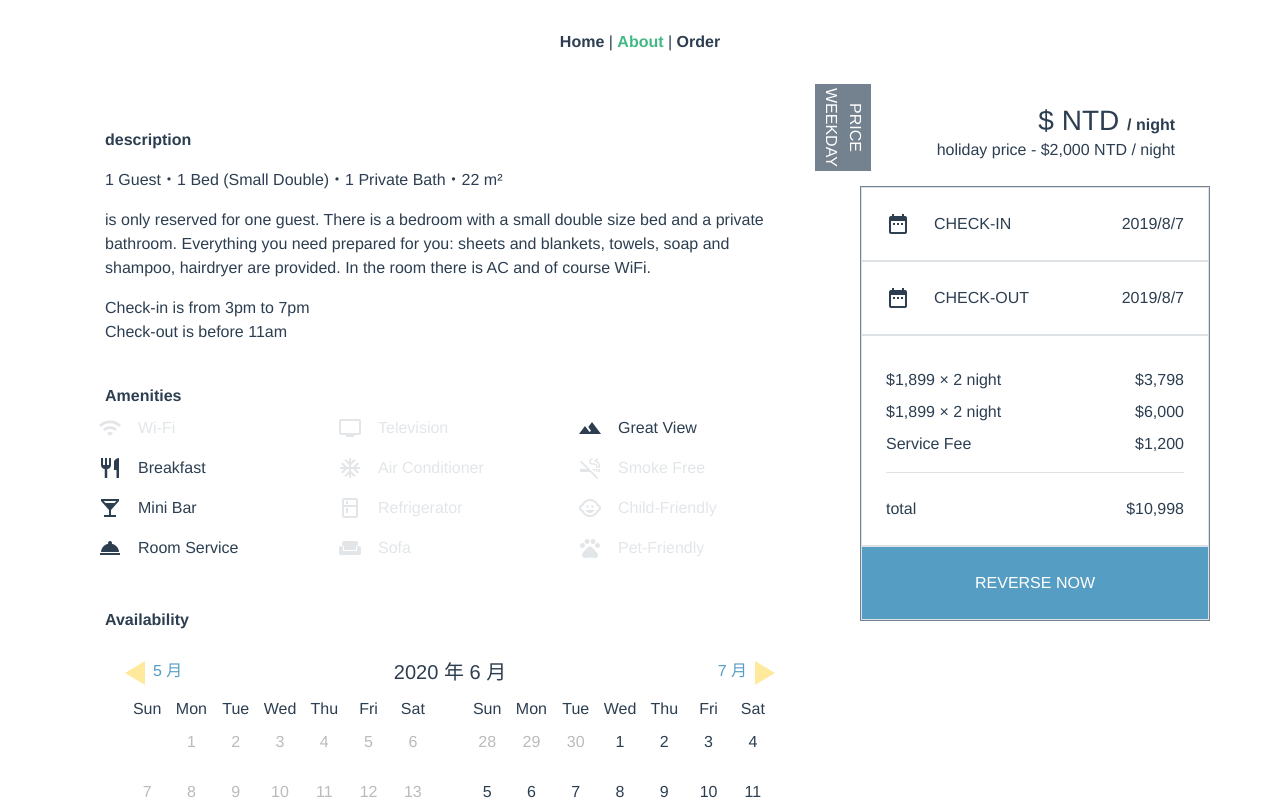
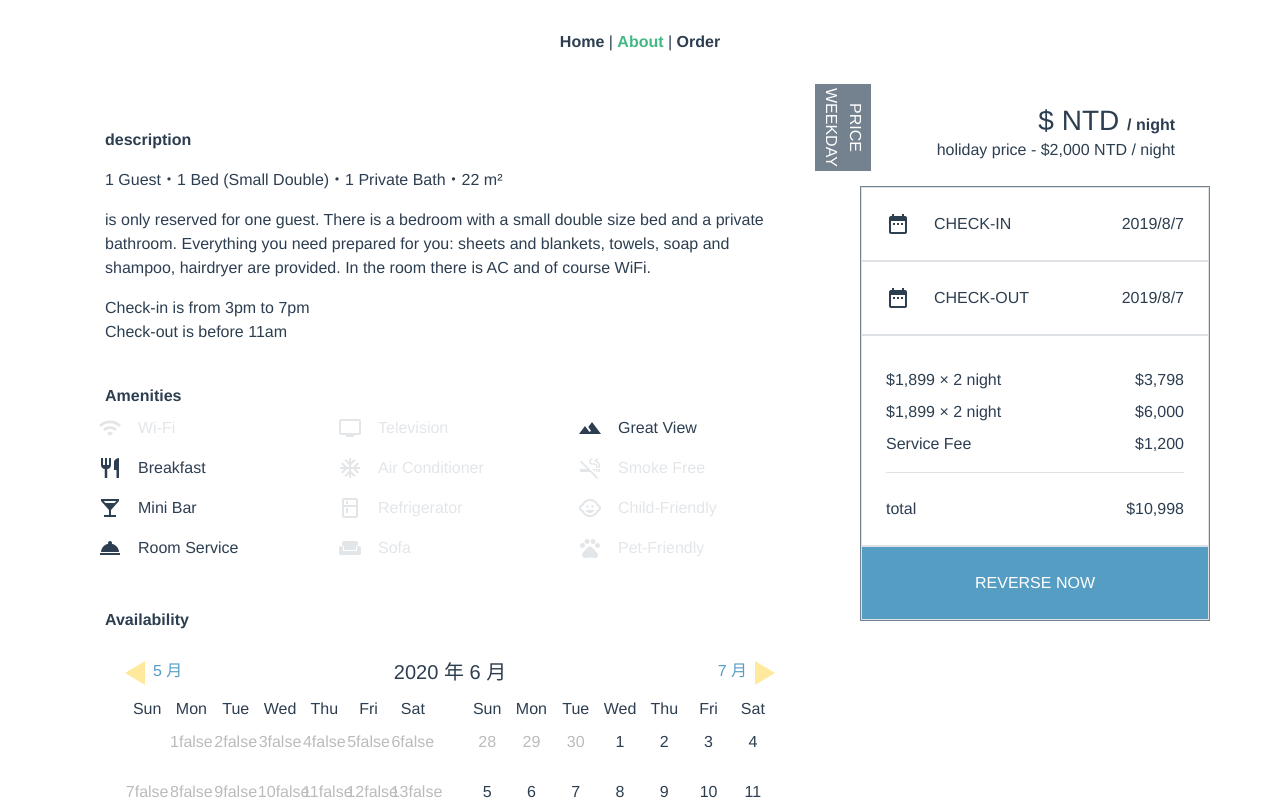
Before and after one commit to unizalin/F2E-Hotel-booking, a Vue app: page /about in a window 1280 px wide. Shown: the top 800 px of the page. Built offline with nearby package versions, Linux system fonts and the light colour scheme.

Commit message:
edit select date

```diff
--- a/src/components/Calendar.vue
+++ b/src/components/Calendar.vue
@@ -30,7 +30,7 @@
             <div class="day" v-for="(j,idx) in 7" :key="idx" :class="{pastDay:calendarMonth[(i-1)*7+j-1].month === today.month && calendarMonth[(i-1)*7+j-1].date < today.date || calendar.month < today.month || calendar.year < today.year}">
               <div class="date" @click.prevent="selectDate($event,calendarMonth[(i-1)*7+j-1])">
                 <div class="datePick" :class="{ today:calendarMonth[(i-1)*7+j-1].year === today.year && calendarMonth[(i-1)*7+j-1].month === today.month && calendarMonth[(i-1)*7+j-1].date === today.date ,other:calendarMonth[(i-1)*7+j-1].month !== calendar.month ,pastDay:calendarMonth[(i-1)*7+j-1].month === today.month && calendarMonth[(i-1)*7+j-1].date < today.date || calendar.month < today.month || calendar.year < today.year ,weekend:j==7||j==1 ,selected: visibility==`${calendarMonth[(i-1)*7+j-1].year}${calendarMonth[(i-1)*7+j-1].month}${calendarMonth[(i-1)*7+j-1].date}` }"   @click="visibility = `${calendarMonth[(i-1)*7+j-1].year}${calendarMonth[(i-1)*7+j-1].month}${calendarMonth[(i-1)*7+j-1].date}`">
-                  <div class="solar">{{calendarMonth[(i-1)*7+j-1].date}}</div>
+                  <div class="solar">{{calendarMonth[(i-1)*7+j-1].date}}{{calendarMonth[(i-1)*7+j-1].selected}}</div>
                 </div>
               </div>
             </div>
@@ -117,12 +117,6 @@ export default {
       }
     },
     selectDate(e,date){
-      // this.calendar.year = date.year
-      // this.calendar.month = date.month // 0~11
-      // this.calendar.date = date.date
-      // this.calendar.day = date.day
-      // console.log(e)
-      // e.target.classList.add('selected')
       let vm = this
       if(vm.dateArr.length<2){
 
@@ -139,19 +133,19 @@ export default {
           date: date.date
         })
         // sortDateRange(vm.dateArr[0],vm.dateArr[1])
+      }
         vm.getAll()
-      }
       // console.log(`你選到的日期為 ${date.year}${date.month+1}月 ${date.date}日 星期 ${date.day}`)
     },
     getAll() {
         console.log('s')
         let vm = this;
         console.log(vm.dateArr[0].year)
-        let arr = []
+        vm.dateRange = []
         let db = new Date()
-        db.setUTCFullYear(vm.dateArr[0].year,vm.dateArr[0].month-1,vm.dateArr[0].date)
+        db.setUTCFullYear(vm.dateArr[0].year,vm.dateArr[0].month,vm.dateArr[0].date)
         var de = new Date()
-        de.setUTCFullYear(vm.dateArr[1].year,vm.dateArr[1].month-1,vm.dateArr[1].date)
+        de.setUTCFullYear(vm.dateArr[1].year,vm.dateArr[1].month,vm.dateArr[1].date)
         var unixDb = db.getTime() - 24*60*60*1000
         var unixDe = de.getTime() - 24*60*60*1000
         console.log(unixDb,unixDe)
@@ -165,8 +159,15 @@ export default {
                 date: new Date(parseInt(k)).getDate(),
                 day: new Date(parseInt(k)).getDay(),
               })
+            vm.calendarMonth.forEach(item=>{
+              console.log('calendar',item)
+              if(item.year==new Date(parseInt(k)).getFullYear() &&  item.month==new Date(parseInt(k)).getMonth() && item.date ==new Date(parseInt(k)).getDate() && item.day ==new Date(parseInt(k)).getDay()){
+                item.selected = true
+              }else{
+                item.selected = false
+              }
+            })
           }
-          console.log(arr)
         } else {
           for(var k = unixDe;k<=unixDb;) {
               k = k +24 *60 *60 *1000;
@@ -177,10 +178,20 @@ export default {
                 date: new Date(parseInt(k)).getDate(),
                 day: new Date(parseInt(k)).getDay(),
               })
+              console.log('tw',{
+                year: new Date(parseInt(k)).getFullYear(),
+                month: new Date(parseInt(k)).getMonth(),
+                date: new Date(parseInt(k)).getDate(),
+                day: new Date(parseInt(k)).getDay(),
+              })
+              vm.calendarMonth.forEach(item=>{
+              console.log('calendar',item)
+              if(item.year==new Date(parseInt(k)).getFullYear() &&  item.month==new Date(parseInt(k)).getMonth() && item.date ==new Date(parseInt(k)).getDate() && item.day ==new Date(parseInt(k)).getDay()){
+                item.selected = true
+              }
+            })
           }
-          console.log(arr)
         }
-        return arr
       }
   },
   computed:{
@@ -214,7 +225,8 @@ export default {
           year:date.getFullYear(),
           month:date.getMonth(),
           date:date.getDate(),
-          day:date.getDay()
+          day:date.getDay(),
+          selected: false
         })
       }
       return data
@@ -230,26 +242,27 @@ export default {
           year:date.getFullYear(),
           month:date.getMonth(),
           date:date.getDate(),
-          day:date.getDay()
+          day:date.getDay(),
+          selected: false
         })
       }
       return data
     },
-    dateRange(){
-      let vm = this;
-      let d = new Date()
-      let startTime = new Date(vm.dateArr[0].year,vm.dateArr[0].momth -1 ,vm.dateArr[0].date)
-      let endTime = new Date(vm.dateArr[0].year,vm.dateArr[0].momth -1 ,vm.dateArr[0].date)
-      if(startTime>endTime){
-        while((endTime.getTime()-startTime.getTime())>=0){
-          var year = startTime.getFullYear();
-          var month = startTime.getMonth().toString().length==1?"0"+startTime.getMonth().toString():startTime.getMonth();
-          var day = startTime.getDate().toString().length==1?"0"+startTime.getDate():startTime.getDate();
-          console.log(year+"-"+month+"-"+day);
-          startTime.setDate(startTime.getDate()+1);
-        }
-      }
-    },
+    // dateRange(){
+    //   let vm = this;
+    //   let d = new Date()
+    //   let startTime = new Date(vm.dateArr[0].year,vm.dateArr[0].momth -1 ,vm.dateArr[0].date)
+    //   let endTime = new Date(vm.dateArr[0].year,vm.dateArr[0].momth -1 ,vm.dateArr[0].date)
+    //   if(startTime>endTime){
+    //     while((endTime.getTime()-startTime.getTime())>=0){
+    //       var year = startTime.getFullYear();
+    //       var month = startTime.getMonth().toString().length==1?"0"+startTime.getMonth().toString():startTime.getMonth();
+    //       var day = startTime.getDate().toString().length==1?"0"+startTime.getDate():startTime.getDate();
+    //       console.log(year+"-"+month+"-"+day);
+    //       startTime.setDate(startTime.getDate()+1);
+    //     }
+    //   }
+    // },
     // getAll() {
     //     let arr = []
     //     // let ab = begin.split("-")
```
